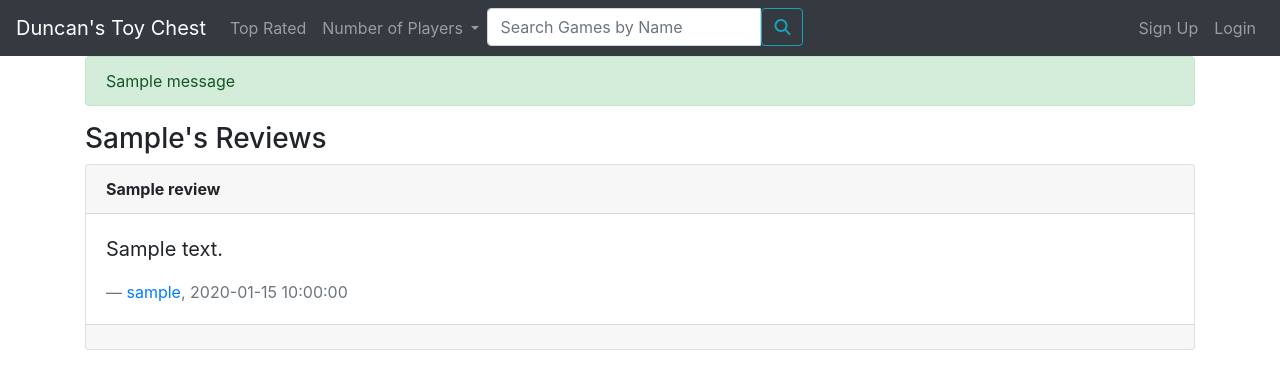
After one commit to JNStayton/Capstone1, a Flask app: a page that uses templates/base.html in a window 1280 px wide. The commit adds this page. Shown: the top 389 px of the page. Run offline with Flask 2, Linux system fonts and the light colour scheme; tables that the repository leaves empty hold one stand-in row (values such as "Sample post"); one stand-in notice (Sample message) is shown; a database or web service that is not in the repository returns one stand-in record (values such as "Sample title"); data that the repository does not hold is empty; some libraries are stand-ins or nearby versions.

Commit message:
added user review functionality; changed database models to have user PK be the username

```diff
--- a/app.py
+++ b/app.py
@@ -1,7 +1,7 @@
 from flask import Flask, render_template, redirect, request, g, session, flash
 import requests
-from models import db, connect_db, Category, User, Like
-from forms import NewUser, LoginForm, ReviewForm
+from models import db, connect_db, Category, User, Like, Review
+from forms import NewUser, LoginForm, ReviewForm, EditUserForm
 from sqlalchemy.exc import IntegrityError
 
 CURR_USER = "curr_user"
@@ -114,10 +114,24 @@ def get_likes(user):
 
 def add_or_remove_like(game_id, game_ids_list, user):
     if game_id in game_ids_list:
-        Like.query.filter_by(game_id=game_id, user_id=user.id).delete()
+        Like.query.filter_by(game_id=game_id, user_username=user.username).delete()
     else:
-        liked_game = Like(user_id=g.user.id, game_id=game_id)
+        liked_game = Like(user_username=g.user.username, game_id=game_id)
         db.session.add(liked_game)
+
+
+def get_reviews_by_game(game_id):
+    reviews = Review.query.filter_by(game_id=game_id).all()
+    return reviews
+
+def get_reviews_by_user(username):
+    reviews = Review.query.filter_by(user_username=username).all()
+    return reviews
+
+
+def get_latest_reviews_by_user(username):
+    reviews = Review.query.filter_by(user_username=username).limit(10).all()
+    return reviews
 
 
 def authorized():
@@ -204,21 +218,10 @@ def search_games_by_name():
     return render_template('search_results.html', games=games, game_ids_list=game_ids_list, category_dict=category_dict, type=f'{query}')
 
 
-############################################################################################
-# DISPLAY ROUTES
-############################################################################################
-@app.route('/')
-def home():
-    """If not logged in, render login page;
-    if logged in, redirect to /top_games"""
-    if not g.user:
-        return redirect('/login')
-    return redirect('/games/top_games')
-
-
-@app.route('/games/game/<game_id>')
+@app.route('/games/game/<game_id>', methods=['GET', 'POST'])
 def show_game_page(game_id):
-    """Show info page for individual game"""
+    """Show info page for individual game;
+    If registered, leave review for game"""
 
     form=ReviewForm()
 
@@ -231,22 +234,59 @@ def show_game_page(game_id):
 
     game_ids_list = get_likes(g.user)
 
-    return render_template('game_page.html', game=game, category_dict=category_dict, form=form, videos=videos, game_ids_list=game_ids_list)
+    reviews = get_reviews_by_game(game_id)
+
+    if g.user:
+        if form.validate_on_submit():
+            review = Review(title = form.title.data,
+                            text = form.text.data,
+                            game_id=game_id,
+                            user_username = g.user.username)
+            g.user.game_reviews.append(review)
+            db.session.commit()
+            return redirect(f'/games/game/{game_id}#reviews')
+
+    return render_template('game_page.html', game=game, category_dict=category_dict, form=form, videos=videos, game_ids_list=game_ids_list, reviews=reviews)
 
 
-@app.route('/users/profile/<int:user_id>')
-def show_user_page(user_id):
-    user = User.query.get_or_404(user_id)
+############################################################################################
+# DISPLAY ROUTES
+############################################################################################
 
-    game_ids_list = get_likes(user)
 
-    game_ids = ','.join([str(id) for id in game_ids_list])
+@app.route('/users/profile/<username>')
+def show_user_page(username):
+    user = User.query.get_or_404(username)
 
-    games = parse_resp(main_request(base_url, f'/search/?ids={game_ids}&client_id={client_id}'))
+    liked_list = get_likes(user)
+
+    game_ids = ','.join([str(id) for id in liked_list])
+
+    if game_ids:
+        games = parse_resp(main_request(base_url, f'/search/?ids={game_ids}&client_id={client_id}'))
+    else:
+        games = {}
 
     game_ids_list = get_likes(g.user)
 
-    return render_template('show_user.html', user=user, games=games, game_ids_list=game_ids_list)
+    reviews = get_latest_reviews_by_user(username)
+
+    return render_template('show_user.html', user=user, games=games, game_ids_list=game_ids_list, reviews=reviews)
+
+
+@app.route('/users/<username>/reviews')
+def show_user_reviews(username):
+    user = User.query.get_or_404(username)
+    reviews = get_reviews_by_user(user.username)
+
+    game_ids_list = []
+    for review in reviews:
+        game_ids_list.append(review.game_id)
+
+    game_ids = ','.join([str(id) for id in game_ids_list])
+    games = parse_resp(main_request(base_url, f'/search/?ids={game_ids}&client_id={client_id}'))
+
+    return render_template('all_reviews.html', reviews=reviews, games=games)
 
 
 @app.route('/users/like_game/<game_id>', methods=["POST"])
@@ -264,7 +304,7 @@ def like_game(game_id):
 
     db.session.commit()
 
-    return redirect(f'/users/profile/{g.user.id}')
+    return redirect(f'/users/profile/{g.user.username}')
 
 
 ############################################################################################
@@ -281,22 +321,35 @@ def add_user_to_g():
         g.user = None
 
 
+@app.route('/')
+def home():
+    """If not logged in, render login page;
+    if logged in, redirect to /top_games"""
+    if not g.user:
+        return redirect('/login')
+    return redirect('/games/top_games')
+
+
 @app.route('/register', methods=['GET', 'POST'])
 def signup():
     """Handle user registration; create user and add to DB, then redirect to home page"""
+    if g.user:
+        flash('You already have an account with us.', 'warning')
+        return redirect('/')
 
     form = NewUser()
 
     if form.validate_on_submit():
-            user = User.register(
-                username=form.username.data,
-                password=form.password.data,
-                email=form.email.data
+        user = User.register(
+            username=form.username.data,
+            password=form.password.data,
+            email=form.email.data
             )
-            db.session.commit()
-            # add new user to g, and set session
-            session[CURR_USER] = user.id
-            return redirect('/games/top_games')
+        db.session.commit()
+        # add new user to g, and set session
+        session[CURR_USER] = user.username
+        flash(f'Successfully created account! Welcome, {user.username}!', 'success')
+        return redirect('/games/top_games')
 
     else:
         return render_template('register.html', form=form)
@@ -305,6 +358,9 @@ def signup():
 @app.route('/login', methods=['GET', 'POST'])
 def login_user():
     """Login a registered user"""
+    if g.user:
+        flash(f"You're already logged in, {g.user.username}!", 'warning')
+        return redirect('/')
 
     form = LoginForm()
 
@@ -312,8 +368,11 @@ def login_user():
         user = User.authenticate(form.username.data, form.password.data)
 
         if user:
-            session[CURR_USER] = user.id
+            session[CURR_USER] = user.username
+            flash(f'Welcome back, {user.username}!', 'success')
             return redirect('/games/top_games')
+
+        flash('Oops! Invalid username or password. Please try again or create an account!', 'danger')
 
     return render_template('login_user.html', form=form)
 
@@ -323,5 +382,65 @@ def logout_user():
     """Logout a registered user"""
     if CURR_USER in session:
         del session[CURR_USER]
+        flash('See you next time!', 'success')
+    return redirect('/games/top_games')
 
-    return redirect('/games/top_games')
+
+@app.route('/users/edit', methods=['GET', 'POST'])
+def edit_user_profile():
+    """Edit a user's account"""
+    if authorized() == False:
+        return redirect('/')
+
+    user = User.query.get_or_404(g.user.username)
+    form = EditUserForm(obj=user)
+
+    if form.validate_on_submit():
+        user.username = form.username.data
+
+        db.session.add(user)
+        db.session.commit()
+        flash(f'Successfully updated username to {user.username}!', 'success')
+        return redirect(f'/users/profile/{g.user.username}')
+
+    else:
+        return render_template('edit_user.html', form=form)
+
+
+@app.route('/users/delete', methods=['POST'])
+def delete_user_account():
+    """Delete user"""
+
+    if authorized() == False:
+        return redirect('/')
+
+    if CURR_USER in session:
+        del session[CURR_USER]
+
+    db.session.delete(g.user)
+    db.session.commit()
+
+    flash(f"Account deleted. We're sad to see you go!", 'danger')
+    return redirect('/')
+
+
+@app.route('/reviews/<int:review_id>/edit', methods=['GET', 'POST'])
+def edit_review(review_id):
+    """Edit review if authorized user"""
+
+    review = Review.query.get(review_id)
+
+    form = ReviewForm(obj=review)
+
+    if review.user_username != g.user.username:
+        flash('Unathorized; that is not your review to edit.', 'danger')
+        redirect('/')
+
+    if form.validate_on_submit():
+        review.title = form.title.data,
+        review.text = form.text.data
+        db.session.commit()
+        flash('Successfully edited your review!', 'success')
+        return redirect(f'/users/profile/{review.user_username}')
+
+    return render_template('edit_review.html', form=form, review=review)
--- a/forms.py
+++ b/forms.py
@@ -9,6 +9,10 @@ class NewUser(FlaskForm):
     password = PasswordField("Password", validators=[InputRequired()])
     email = StringField("Email", validators=[InputRequired()])
 
+class EditUserForm(FlaskForm):
+    """Form to edit user info"""
+    username = StringField("Username", validators=[InputRequired()])
+
 class LoginForm(FlaskForm):
     """Form for logging in a user"""
     username = StringField("Username", validators=[InputRequired()])
--- /dev/null
+++ b/templates/all_reviews.html
@@ -0,0 +1,36 @@
+{% extends 'base.html' %}
+
+{% block content %}
+
+<h3 class="my-2">{{reviews[0].user_username.capitalize()}}'s Reviews</h3>
+
+{% for review in reviews %}
+
+<div class="card my-2">
+    <div class="card-header">
+        <b>{{review.title}}</b>         {%for game in games %}
+        {% if review.game_id == game.id %}
+        <span class="text-muted">a review of </span><a href="/games/game/{{game.id}}">{{game.name}}</a>
+        {% endif %}
+    {% endfor %}
+    </div>
+    <div class="card-body">
+      <blockquote class="blockquote mb-0">
+        <p>{{review.text}}</p>
+        <footer class="blockquote-footer"><a href="/users/profile/{{review.user_username}}">{{review.user_username}}</a>, {{review.timestamp}}</footer>
+      </blockquote>
+    </div>
+    <div class="card-footer">
+        {% if g.user.username == review.user_username %}
+         <a class="btn btn-outline-success" href="/reviews/{{review.id}}/edit"><i class="fa-solid fa-pen-to-square"></i></a>
+        <form style="display: inline;" action="/reviews/{{review.id}}/delete" method="POST">
+            <button class="btn btn-danger"><i class="fa-solid fa-trash-can"></i></button>
+        </form>
+        {% endif %}
+    </div>
+  </div>
+
+{% endfor %}
+
+
+{% endblock %}
--- a/templates/base.html
+++ b/templates/base.html
@@ -18,7 +18,7 @@
           <ul class="navbar-nav mr-auto">
             {% if g.user %}
             <li class="nav-item">
-              <a class="nav-link" href="/users/profile/{{g.user.id}}">My Profile</a>
+              <a class="nav-link" href="/users/profile/{{g.user.username}}">My Profile</a>
             </li>
             {% endif %}
             <li class="nav-item">
@@ -63,6 +63,11 @@
       </div>
     </nav>
   <div class="container">
+
+{% for category, message in get_flashed_messages(with_categories=True) %}
+<div class="alert alert-{{ category }}">{{ message }}</div>
+{% endfor %}
+
 {% block content %}
 
 {% endblock %}
```
Also changed, not shown: models.py (+5 -5 lines), templates/edit_review.html (added, +14 -0 lines), templates/edit_user.html (added, +14 -0 lines), templates/game_page.html (+25 -0 lines), templates/show_user.html (+10 -4 lines).
